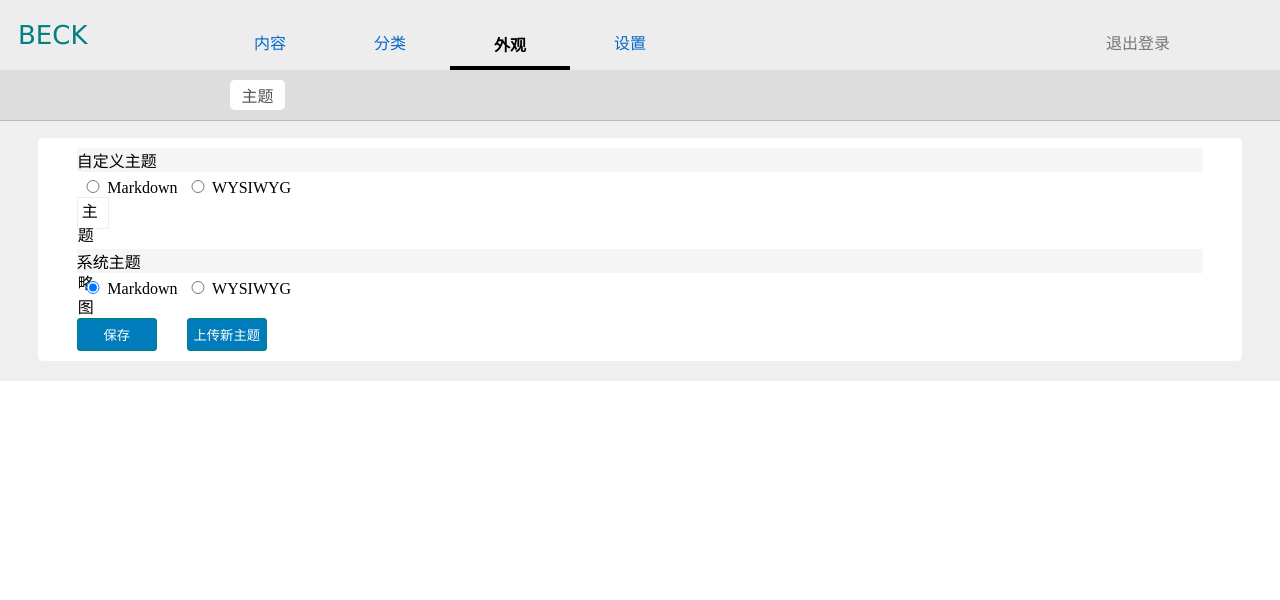
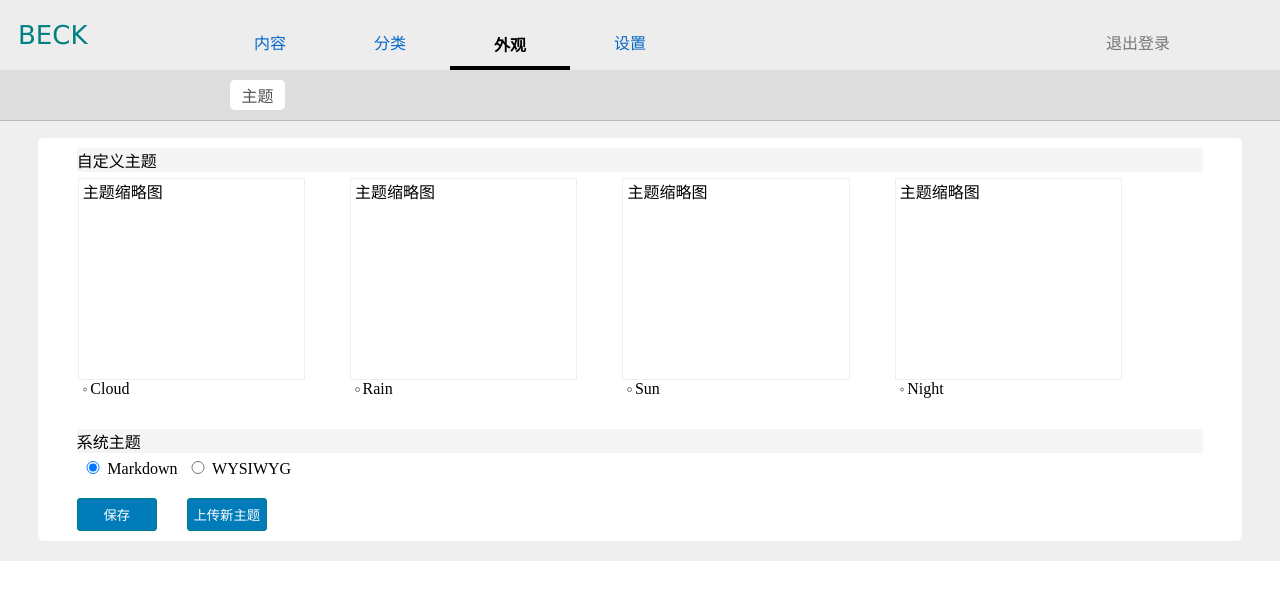
Before and after one commit to mazhongchao/beck, a PHP site: page /template/admin/appearance-theme.html in a window 1280 px wide. Shown: the top 600 px of the page. Run offline with PHP 8.4, Linux system fonts and the light colour scheme.

Commit message:
update theme template style

```diff
--- a/adm/static/style.css
+++ b/adm/static/style.css
@@ -47,7 +47,9 @@ a.op-delete:hover{color: #b72c02;}
 a.article-lnk{color: #5495ff;}
 a.article-lnk:hover{color: #007cba;}
 
-.theme-thumb {float: left; width: 30px; height: 30px; border:1px solid #eeeeee;}
+.theme-block {float: left; width: 20%; height: 230px;padding: 1px;margin-right: 4%;}
+.theme-thumb {float: left; width: 100%; height: 200px; border:1px solid #eeeeee;}
+.theme-radio {float: left; display:block; width: 10%;}
 
 .txt-green{color: #13a403;}
 .txt-gray {color: #999999;}
--- a/adm/template/admin/appearance-theme.html
+++ b/adm/template/admin/appearance-theme.html
@@ -28,14 +28,47 @@
         <form class="">
             <div class="input-row">
                 <label class="">自定义主题</label>
-                <input type="radio" name="editor-type" value="0" checked /><span>Markdown</span>
-                <input type="radio" name="editor-type" value="1" /><span>WYSIWYG</span>
-                <div class="">
+                <div class="theme-block">
                     <div class="theme-thumb">
                         <img src="" class="">
                         <span>主题缩略图</span>
                     </div>
+                    <div>
+                        <input type="radio" name="editor-type" value="0" checked class="theme-radio"/>
+                        <span>Cloud</span>
+                    </div>
                 </div>
+                <div class="theme-block">
+                    <div class="theme-thumb">
+                        <img src="" class="">
+                        <span>主题缩略图</span>
+                    </div>
+                    <div>
+                        <input type="radio" name="editor-type" value="0" class="theme-radio"/>
+                        <span>Rain</span>
+                    </div>
+                </div>
+                <div class="theme-block">
+                    <div class="theme-thumb">
+                        <img src="" class="">
+                        <span>主题缩略图</span>
+                    </div>
+                    <div>
+                        <input type="radio" name="editor-type" value="0" class="theme-radio"/>
+                        <span>Sun</span>
+                    </div>
+                </div>
+                <div class="theme-block">
+                    <div class="theme-thumb">
+                        <img src="" class="">
+                        <span>主题缩略图</span>
+                    </div>
+                    <div>
+                        <input type="radio" name="editor-type" value="0" checked class="theme-radio"/>
+                        <span>Night</span>
+                    </div>
+                </div>
+
             </div>
             <div class="input-row">
                 <label class="">系统主题</label>
```
